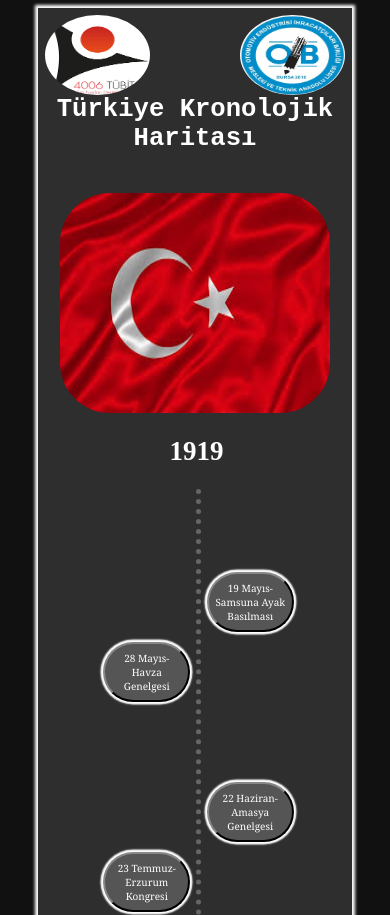
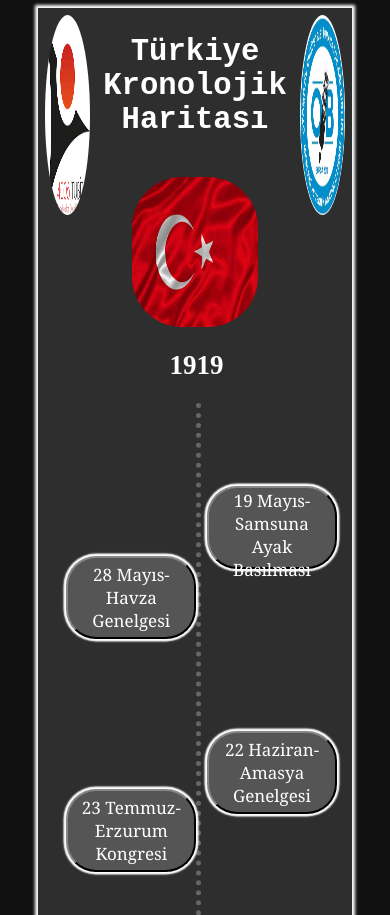
Before and after one commit to fatihkabay/historical-affair, a plain HTML site: page index.html in a window 390 px wide. Shown: the top 915 px of the page. Drawn offline with Linux system fonts and the light colour scheme; a script that the page names is missing.

Commit message:
fnish project

```diff
--- a/style.css
+++ b/style.css
@@ -126,118 +126,3 @@ h2 {
     font-size: 0;
 
 }
-
-@media only screen and (max-width: 2000px)
-    {
-        .btn{
-            width: 40%;
-            height:75px;
-        }
-    }
-    @media only screen and (max-width: 1025px)
-    {
-        .turkey-flag{
-            width: 70%;
-            height: 200px;
-
-        }
-    }
-    @media only screen and (max-width: 1025px)
-    {
-        h1{
-           font-size: 35px;
-
-        }
-    }
-    @media only screen and (max-width: 1025px)
-    {
-        .turkey-flag{
-            width: 80%;
-            height: 200px;
-
-        }
-    }
-    @media only screen and (max-width: 769px)
-    {
-        h1{
-            font-size: 35px;
-
-        }
-    }
-    @media only screen and (max-width: 426px)
-    {
-        h1{
-            font-size: 25.6px;
-
-        }
-    }   @media only screen and (max-width: 1025px)
-    {
-        .btn{
-            width: 70%;
-            height:80px;
-            font-size: medium;
-        }
-    }
-    @media only screen and (max-width: 769px)
-    {
-        .btn{
-            width: 70%;
-            height: 80px;
-            font-size: smaller;
-
-        }
-    }
-    @media only screen and (max-width: 769px)
-    {
-        .turkey-flag{
-            width: 78%;
-            height: 200px;
-        }
-    }
-
-
-    @media only screen and (max-width: 426px)
-    {
-        .btn{
-            width: 70%;
-            height: 60px;
-            font-size: x-small;
-        }
-    }
-    @media only screen and (max-width: 542px)
-    {
-        .turkey-flag{
-            width: 90%;
-            height:150px;
-
-        }
-    }
-    @media only screen and (max-width: 1024px)
-    {
-        .logo{
-            width: 150px;
-            height:150px;
-        }
-    }
-    @media only screen and (max-width: 769px)
-    {
-        .logo{
-            width: 150px;
-            height:150px;
-        }
-    }
-    @media only screen and (max-width: 426px)
-    {
-        .logo{
-            width: 35%;
-            height: 80px;
-        }
-    }
-
-
-    @media only screen and (max-width: 2500px)
-    {
-        .turkey-flag{
-            height: 220px;
-        }
- }
```
